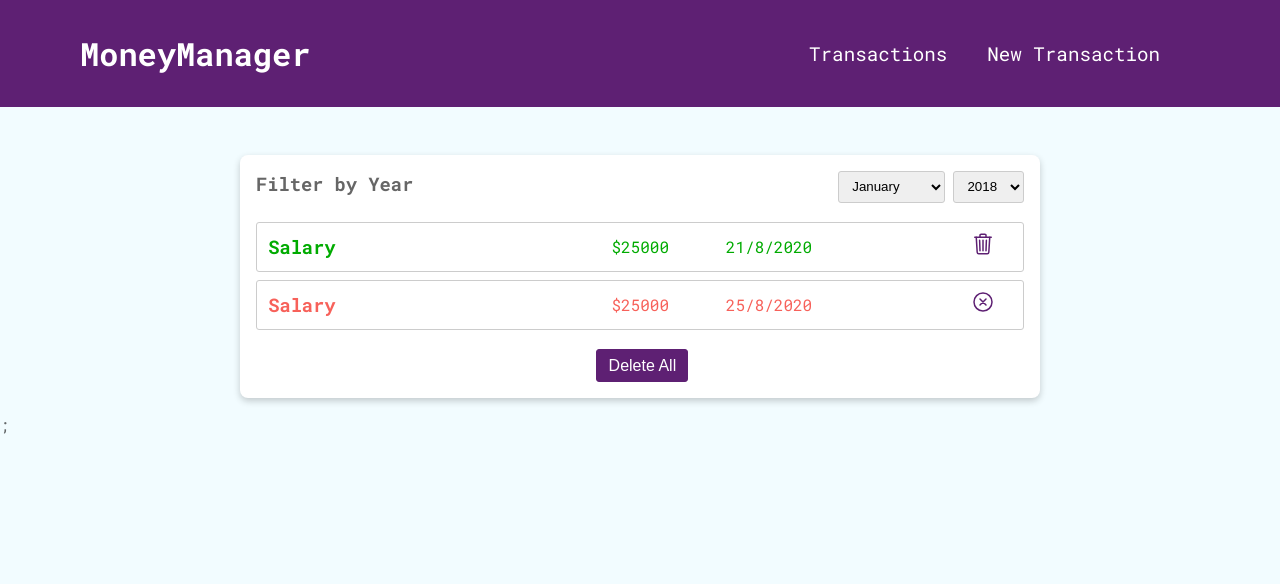
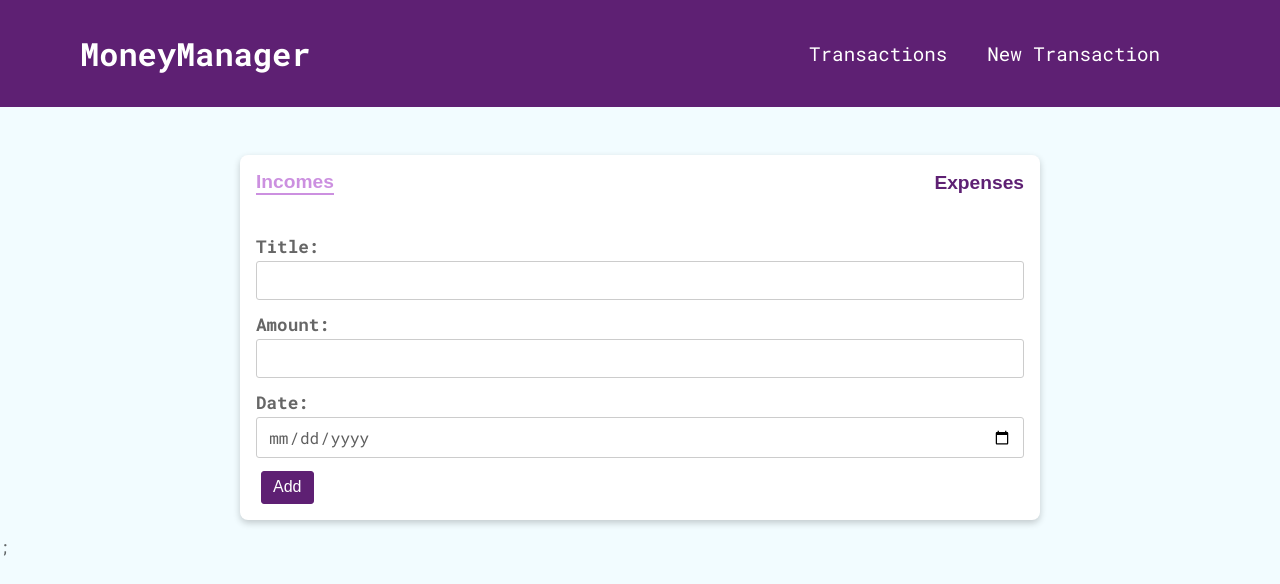
Before and after one commit to yassiraittata/Money-Manager, a React (Create React App) app: page / in a window 1280 px wide. Shown: the top 584 px of the page. Built offline with nearby package versions, Linux system fonts and the light colour scheme.

Commit message:
added form validation

```diff
--- a/package.json
+++ b/package.json
@@ -7,10 +7,12 @@
     "@testing-library/jest-dom": "^5.16.1",
     "@testing-library/react": "^12.1.2",
     "@testing-library/user-event": "^13.5.0",
+    "formik": "^2.2.9",
     "react": "^17.0.2",
     "react-dom": "^17.0.2",
     "react-scripts": "5.0.0",
-    "web-vitals": "^2.1.3"
+    "web-vitals": "^2.1.3",
+    "yup": "^0.32.11"
   },
   "scripts": {
     "start": "react-scripts start",
--- a/src/App.js
+++ b/src/App.js
@@ -7,12 +7,12 @@ function App() {
   return (
     <>
       <Layout>
+        <Card>
+          <AddNewElement />
+        </Card>
         {/* <Card>
-          <AddNewElement />
+          <ElementsList />
         </Card> */}
-        <Card>
-          <ElementsList />
-        </Card>
       </Layout>
     </>
   );
--- a/src/components/NewElement/AddNewElement.js
+++ b/src/components/NewElement/AddNewElement.js
@@ -14,24 +14,22 @@ const AddNewElement = (props) => {
       </div> */}
       <div className={classes.container}>
         <div className={classes.head}>
-          <a
-            href="#"
+          <button
             className={`${
               transactionType === "incomes" ? classes.active_Button : ""
             }`}
             onClick={() => setTransactionType("incomes")}
           >
             Incomes
-          </a>
-          <a
-            href="#"
+          </button>
+          <button
             className={`${
               transactionType === "expenses" ? classes.active_Button : ""
             }`}
             onClick={() => setTransactionType("expenses")}
           >
             Expenses
-          </a>
+          </button>
         </div>
 
         {transactionType === "expenses" && <ExpenseForm onActive="true" />}
--- a/src/components/NewElement/AddNewElement.module.css
+++ b/src/components/NewElement/AddNewElement.module.css
@@ -10,11 +10,13 @@
   justify-content: space-between;
 }
 
-.head a {
-  text-decoration: none;
+.head button {
+  background-color: transparent;
+  border: none;
   color: #5e2073;
   font-size: 1.2rem;
   font-weight: bold;
+  cursor: pointer;
 }
 
 .head .active_Button {
@@ -60,6 +62,11 @@
   outline: none;
 }
 
+.control .invalid {
+  background-color: #ffcaca;
+  border-color: #fd5d5d;
+}
+
 .start {
   text-align: center;
 }
--- a/src/components/NewElement/ExpenseForm.js
+++ b/src/components/NewElement/ExpenseForm.js
@@ -1,30 +1,92 @@
 import React from "react";
+import { useFormik } from "formik";
+import * as Yup from "yup";
+
 import Button from "../UI/Button";
 
 import classes from "./AddNewElement.module.css";
 
 const ExpenseForm = () => {
+  const ExpenseForm = useFormik({
+    initialValues: {
+      title: "",
+      amount: "",
+      date: "",
+    },
+    validationSchema: Yup.object({
+      title: Yup.string().required("Must not be empty!"),
+      amount: Yup.number().required("Must not be empty!"),
+      date: Yup.date().required("Select a date"),
+    }),
+
+    onSubmit(values) {
+      const expense = {
+        title: values.title,
+        amount: values.amount,
+        date: values.date,
+      };
+
+      console.log(expense);
+    },
+  });
+
+  // console.log(ExpenseForm.errors);
+  // console.log(ExpenseForm.touched);
+
+  const titleClasses =
+    ExpenseForm.errors.title && ExpenseForm.touched.title
+      ? `${classes.invalid}`
+      : "";
+
+  const amountClasses =
+    ExpenseForm.errors.amount && ExpenseForm.touched.amount
+      ? `${classes.invalid}`
+      : "";
+
+  const dateClasses =
+    ExpenseForm.errors.date && ExpenseForm.touched.date
+      ? `${classes.invalid}`
+      : "";
+
   return (
-    <form className={classes.form}>
+    <form className={classes.form} onSubmit={ExpenseForm.handleSubmit}>
       <div className={classes.control}>
         <label htmlFor="title">Title:</label>
-        <input type="text" id="title" name="title" placeholder="Title" />
+        <input
+          className={titleClasses}
+          type="text"
+          id="title"
+          name="title"
+          // placeholder="Title"
+          onChange={ExpenseForm.handleChange}
+          onBlur={ExpenseForm.handleBlur}
+        />
       </div>
 
       <div className={classes.control}>
         <label htmlFor="amount">Amount:</label>
-        <input type="number" id="amount" name="amount" placeholder="Amount" />
+        <input
+          className={amountClasses}
+          type="number"
+          id="amount"
+          name="amount"
+          // placeholder="Amount"
+          onChange={ExpenseForm.handleChange}
+          onBlur={ExpenseForm.handleBlur}
+        />
       </div>
 
       <div className={classes.control}>
         <label htmlFor="date">Date:</label>
         <input
+          className={dateClasses}
           type="date"
           id="date"
           name="date"
-          value="now"
           min="2018-01-01"
           max="2023-12-31"
+          onChange={ExpenseForm.handleChange}
+          onBlur={ExpenseForm.handleBlur}
         ></input>
       </div>
 
@@ -34,18 +96,19 @@ const ExpenseForm = () => {
           <ion-icon name="add-outline"></ion-icon>
         </a>
       </div>
-      <form className={classes.detail__form}>
+
+      {/* <form className={classes.detail__form}>
         <input
           type="text"
           id="item"
           name="item"
-          maxlength="20"
+          maxLength="20"
           placeholder="Item"
         />
         <input type="number" id="price" name="price" placeholder="Price" />
         <Button text="Add" />
         <Button text="Cancel" />
-      </form>
+      </form> */}
 
       <div className={classes.detail__container}>
         <p>New Car</p>
@@ -55,7 +118,7 @@ const ExpenseForm = () => {
         </a>
       </div>
 
-      <Button text="Add" />
+      <Button text="Add" type="submit" />
       <Button text="Cancel" />
     </form>
   );
--- a/src/components/NewElement/IncomeForm.js
+++ b/src/components/NewElement/IncomeForm.js
@@ -1,36 +1,90 @@
 import React from "react";
+import { useFormik } from "formik";
+import * as Yup from "yup";
 
 import Button from "../UI/Button";
 
 import classes from "./AddNewElement.module.css";
 
 const IncomeForm = () => {
+  const incomeForm = useFormik({
+    initialValues: {
+      title: "",
+      amount: "",
+      date: "",
+    },
+    validationSchema: Yup.object({
+      title: Yup.string().required("Must not be empty!"),
+      amount: Yup.number().required("Must not be empty!"),
+      date: Yup.date().required("Select a date"),
+    }),
+    onSubmit(values) {
+      const income = {
+        title: values.title,
+        amount: values.amount,
+        date: values.date,
+      };
+
+      console.log(income);
+    },
+  });
+
+  const titleClasses =
+    incomeForm.errors.title && incomeForm.touched.title
+      ? `${classes.invalid}`
+      : "";
+
+  const amountClasses =
+    incomeForm.errors.amount && incomeForm.touched.amount
+      ? `${classes.invalid}`
+      : "";
+
+  const dateClasses =
+    incomeForm.errors.date && incomeForm.touched.date
+      ? `${classes.invalid}`
+      : "";
+
   return (
     <div>
-      <form className={classes.form}>
+      <form className={classes.form} onSubmit={incomeForm.handleSubmit}>
         <div className={classes.control}>
           <label htmlFor="title">Title:</label>
-          <input type="text" id="title" name="title" placeholder="Title" />
+          <input
+            className={titleClasses}
+            type="text"
+            id="title"
+            name="title"
+            onChange={incomeForm.handleChange}
+            onBlur={incomeForm.handleBlur}
+          />
         </div>
 
         <div className={classes.control}>
           <label htmlFor="amount">Amount:</label>
-          <input type="number" id="amount" name="amount" placeholder="Amount" />
+          <input
+            className={amountClasses}
+            type="number"
+            id="amount"
+            name="amount"
+            onChange={incomeForm.handleChange}
+            onBlur={incomeForm.handleBlur}
+          />
         </div>
 
         <div className={classes.control}>
           <label htmlFor="date">Date:</label>
           <input
+            className={dateClasses}
             type="date"
             id="date"
             name="date"
-            value="now"
             min="2018-01-01"
             max="2023-12-31"
+            onChange={incomeForm.handleChange}
+            onBlur={incomeForm.handleBlur}
           ></input>
         </div>
         <Button text="Add" />
-        <Button text="Cancel" />
       </form>
     </div>
   );
--- a/src/components/UI/Button.js
+++ b/src/components/UI/Button.js
@@ -3,7 +3,11 @@ import React from "react";
 import classes from "./Button.module.css";
 
 const Button = (props) => {
-  return <button className={classes.button}>{props.text}</button>;
+  return (
+    <button className={classes.button} type={props.type}>
+      {props.text}
+    </button>
+  );
 };
 
 export default Button;
--- a/src/index.css
+++ b/src/index.css
@@ -17,3 +17,9 @@ html {
 body {
   margin: 0;
 }
+
+.invalid {
+  background-color: #ffcaca;
+  border: 1px solid #fd5d5d;
+  border-color: #fd5d5d;
+}
```
Also changed, not shown: 1 other file (tests, documents, lock files or other folders).
